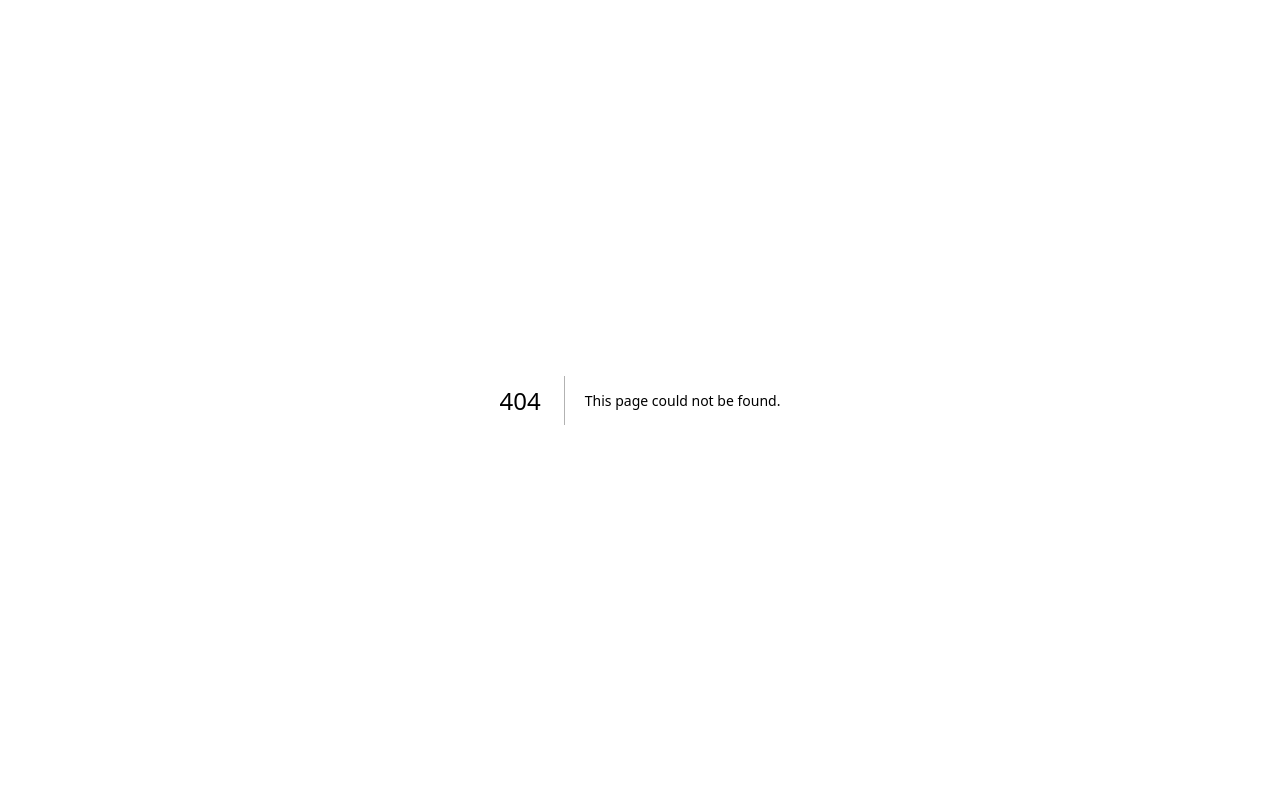
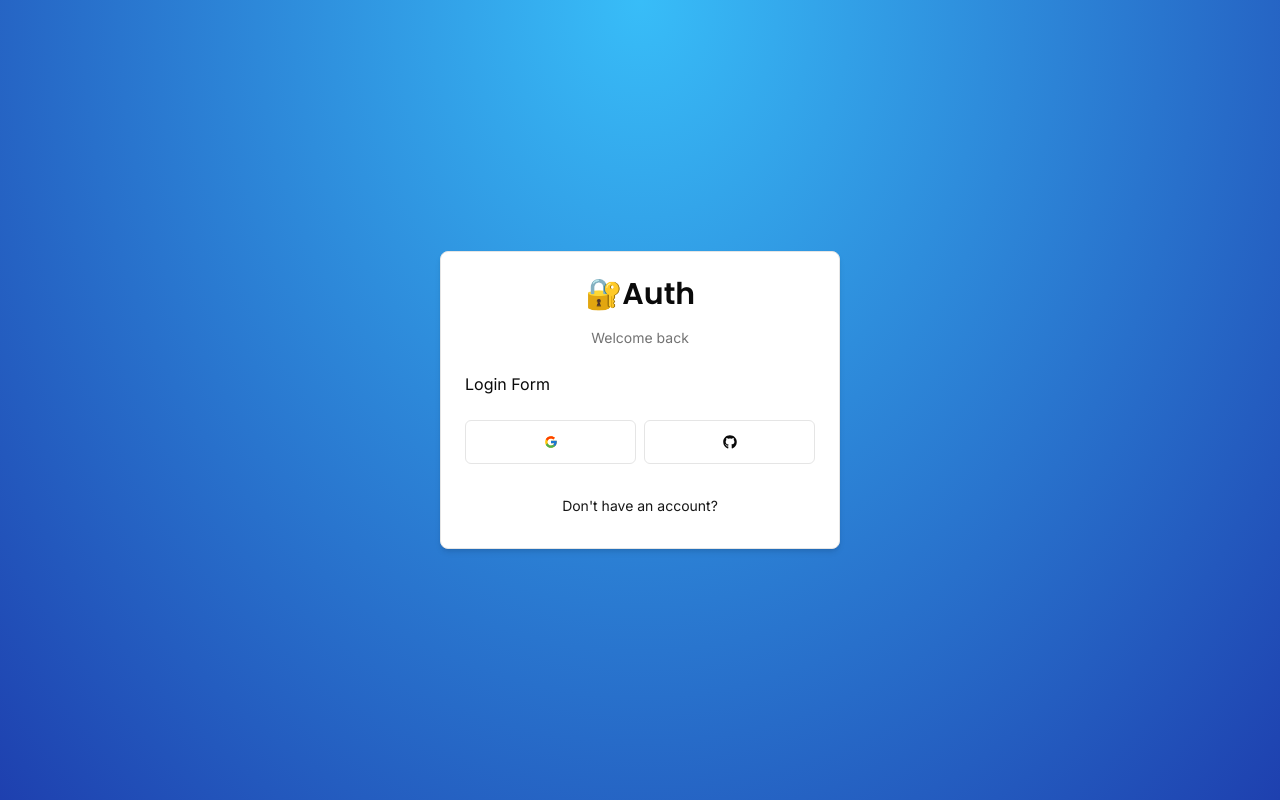
Before and after one commit to ercsanchez/next14-next-auth5, a Next.js app: page /auth/login in a window 1280 px wide. Before the commit this address had no page. Built offline with nearby package versions, Linux system fonts and the light colour scheme.

Commit message:
feat: 5) 48:40 - Card wrapper for auth, login page

```diff
--- a/package.json
+++ b/package.json
@@ -16,6 +16,7 @@
     "next": "14.2.3",
     "react": "^18",
     "react-dom": "^18",
+    "react-icons": "^5.2.0",
     "tailwind-merge": "^2.3.0",
     "tailwindcss-animate": "^1.0.7"
   },
--- /dev/null
+++ b/src/app/auth/layout.tsx
@@ -0,0 +1,11 @@
+export default function AuthLayout({
+  children,
+}: {
+  children: React.ReactNode;
+}) {
+  return (
+    <div className="flex h-full items-center justify-center bg-[radial-gradient(ellipse_at_top,_var(--tw-gradient-stops))] from-sky-400 to-blue-800">
+      {children}
+    </div>
+  );
+}
--- /dev/null
+++ b/src/app/auth/login/page.tsx
@@ -0,0 +1,5 @@
+import { LoginForm } from "~/components/auth/login-form";
+
+export default function LoginPage() {
+  return <LoginForm />;
+}
--- /dev/null
+++ b/src/components/auth/back-button.tsx
@@ -0,0 +1,20 @@
+"use client";
+
+import Link from "next/link";
+
+import { Button } from "~/components/ui/button";
+
+interface BackButtonProps {
+  href: string;
+  label: string;
+}
+
+export function BackButton({ href, label }: BackButtonProps) {
+  return (
+    <Button variant="link" size="sm" className="w-full font-normal" asChild>
+      <Link href={href} className="text-sm text-muted-foreground">
+        {label}
+      </Link>
+    </Button>
+  );
+}
--- /dev/null
+++ b/src/components/auth/card-wrapper.tsx
@@ -0,0 +1,44 @@
+"use client";
+
+import {
+  Card,
+  CardContent,
+  CardFooter,
+  CardHeader,
+} from "~/components/ui/card";
+import { BackButton } from "~/components/auth/back-button";
+import { Header } from "~/components/auth/header";
+import { Social } from "~/components/auth/social";
+
+interface CardWrapperProps {
+  children: React.ReactNode;
+  headerLabel: string;
+  backButtonLabel: string;
+  backButtonHref: string;
+  showSocial?: boolean;
+}
+
+export function CardWrapper({
+  children,
+  headerLabel,
+  backButtonLabel,
+  backButtonHref,
+  showSocial,
+}: CardWrapperProps) {
+  return (
+    <Card className="w-[400px] shadow-md">
+      <CardHeader>
+        <Header label={headerLabel} />
+      </CardHeader>
+      <CardContent>{children}</CardContent>
+      {showSocial && (
+        <CardFooter>
+          <Social />
+        </CardFooter>
+      )}
+      <CardFooter>
+        <BackButton href={backButtonHref} label={backButtonLabel} />
+      </CardFooter>
+    </Card>
+  );
+}
--- /dev/null
+++ b/src/components/auth/header.tsx
@@ -0,0 +1,18 @@
+import { Poppins } from "next/font/google";
+
+import { cn } from "~/lib/utils";
+
+const font = Poppins({ subsets: ["latin"], weight: ["600"] });
+
+interface HeaderProps {
+  label: string;
+}
+
+export function Header({ label }: HeaderProps) {
+  return (
+    <div className="flex w-full flex-col items-center justify-center gap-y-4">
+      <h1 className={cn("text-3xl font-semibold", font.className)}>🔐Auth</h1>
+      <p className="text-sm text-muted-foreground">{label}</p>
+    </div>
+  );
+}
--- /dev/null
+++ b/src/components/auth/login-form.tsx
@@ -0,0 +1,14 @@
+import { CardWrapper } from "~/components/auth/card-wrapper";
+
+export function LoginForm() {
+  return (
+    <CardWrapper
+      headerLabel={"Welcome back"}
+      backButtonLabel="Don't have an account?"
+      backButtonHref="/auth/register"
+      showSocial
+    >
+      Login Form
+    </CardWrapper>
+  );
+}
--- /dev/null
+++ b/src/components/auth/social.tsx
@@ -0,0 +1,19 @@
+"use client";
+
+import { FcGoogle } from "react-icons/fc";
+import { FaGithub } from "react-icons/fa";
+
+import { Button } from "~/components/ui/button";
+
+export function Social() {
+  return (
+    <div className="flex w-full items-center gap-x-2">
+      <Button size="lg" className="w-full" variant="outline" onClick={() => {}}>
+        <FcGoogle />
+      </Button>
+      <Button size="lg" className="w-full" variant="outline" onClick={() => {}}>
+        <FaGithub />
+      </Button>
+    </div>
+  );
+}
--- /dev/null
+++ b/src/components/ui/card.tsx
@@ -0,0 +1,79 @@
+import * as React from "react"
+
+import { cn } from "~/lib/utils"
+
+const Card = React.forwardRef<
+  HTMLDivElement,
+  React.HTMLAttributes<HTMLDivElement>
+>(({ className, ...props }, ref) => (
+  <div
+    ref={ref}
+    className={cn(
+      "rounded-lg border bg-card text-card-foreground shadow-sm",
+      className
+    )}
+    {...props}
+  />
+))
+Card.displayName = "Card"
+
+const CardHeader = React.forwardRef<
+  HTMLDivElement,
+  React.HTMLAttributes<HTMLDivElement>
+>(({ className, ...props }, ref) => (
+  <div
+    ref={ref}
+    className={cn("flex flex-col space-y-1.5 p-6", className)}
+    {...props}
+  />
+))
+CardHeader.displayName = "CardHeader"
+
+const CardTitle = React.forwardRef<
+  HTMLParagraphElement,
+  React.HTMLAttributes<HTMLHeadingElement>
+>(({ className, ...props }, ref) => (
+  <h3
+    ref={ref}
+    className={cn(
+      "text-2xl font-semibold leading-none tracking-tight",
+      className
+    )}
+    {...props}
+  />
+))
+CardTitle.displayName = "CardTitle"
+
+const CardDescription = React.forwardRef<
+  HTMLParagraphElement,
+  React.HTMLAttributes<HTMLParagraphElement>
+>(({ className, ...props }, ref) => (
+  <p
+    ref={ref}
+    className={cn("text-sm text-muted-foreground", className)}
+    {...props}
+  />
+))
+CardDescription.displayName = "CardDescription"
+
+const CardContent = React.forwardRef<
+  HTMLDivElement,
+  React.HTMLAttributes<HTMLDivElement>
+>(({ className, ...props }, ref) => (
+  <div ref={ref} className={cn("p-6 pt-0", className)} {...props} />
+))
+CardContent.displayName = "CardContent"
+
+const CardFooter = React.forwardRef<
+  HTMLDivElement,
+  React.HTMLAttributes<HTMLDivElement>
+>(({ className, ...props }, ref) => (
+  <div
+    ref={ref}
+    className={cn("flex items-center p-6 pt-0", className)}
+    {...props}
+  />
+))
+CardFooter.displayName = "CardFooter"
+
+export { Card, CardHeader, CardFooter, CardTitle, CardDescription, CardContent }
```
Also changed, not shown: 1 other file (tests, documents, lock files or other folders).
